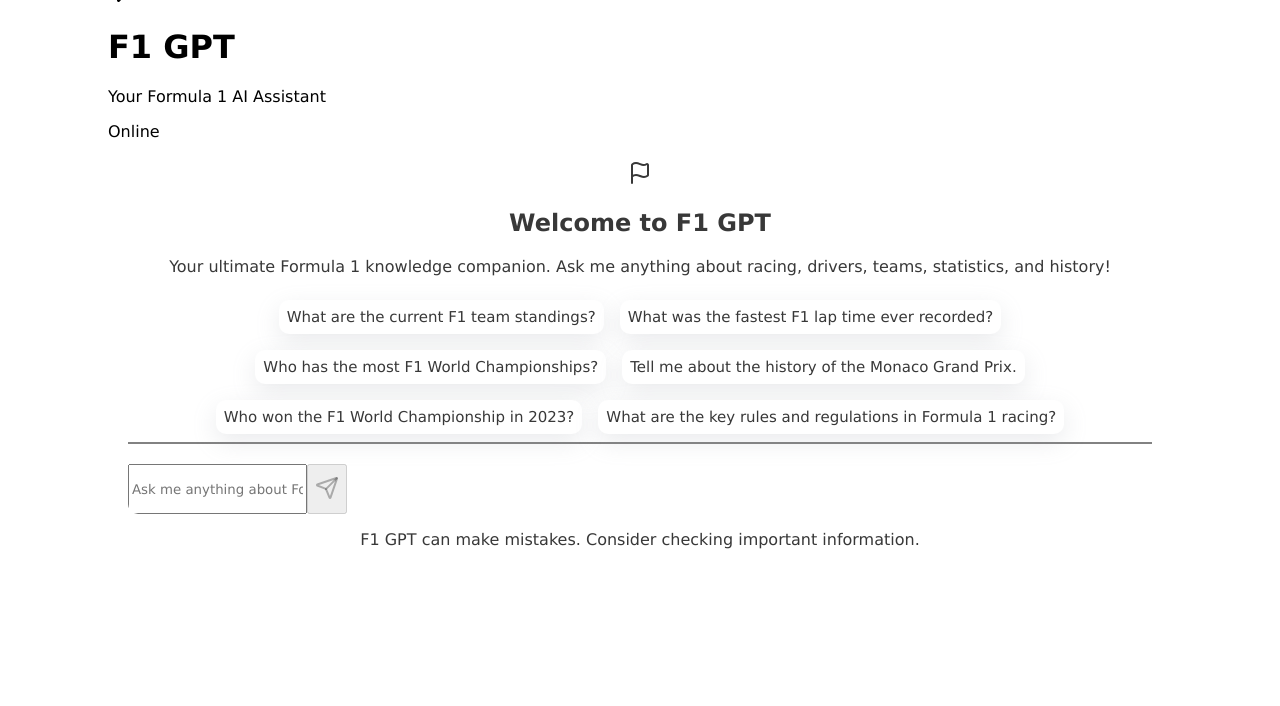
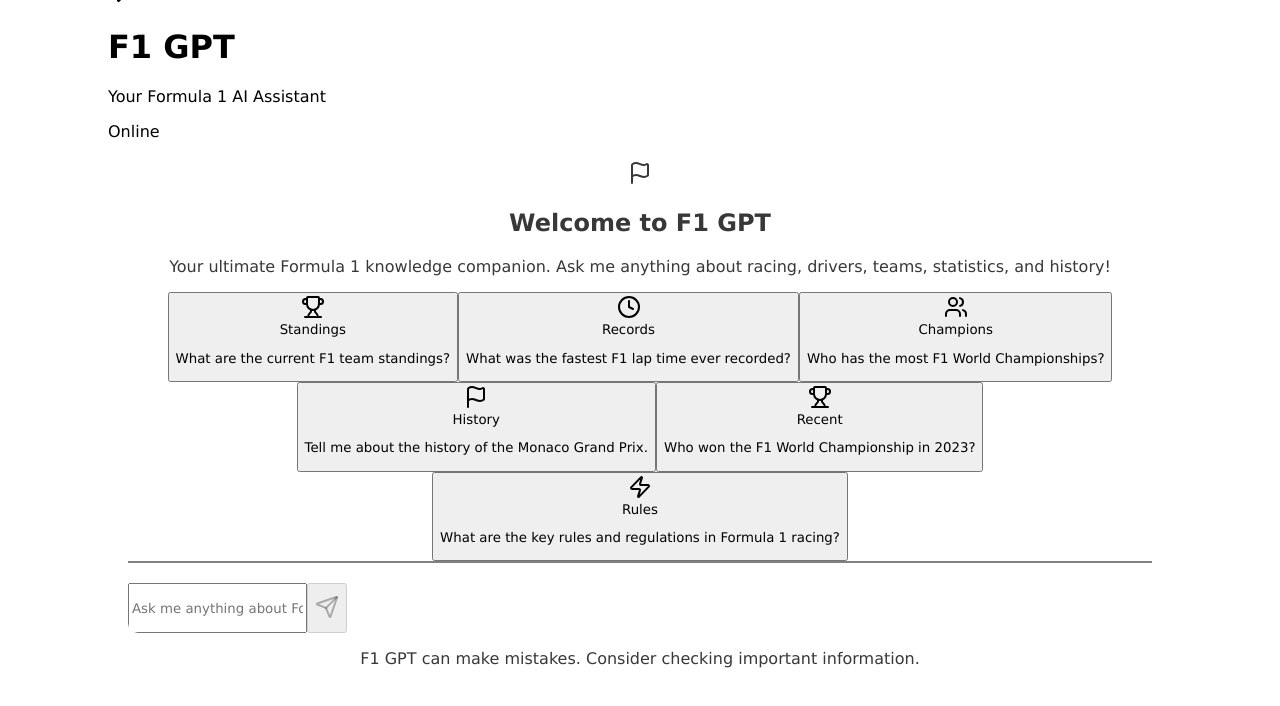
Before and after one commit to Yatheesh-Nagella/f1-gpt, a Next.js app: page / in a window 1280 px wide. Shown: the top 706 px of the page. Built offline with nearby package versions, Linux system fonts and the light colour scheme.

Commit message:
update components

```diff
--- a/app/components/Bubble.tsx
+++ b/app/components/Bubble.tsx
@@ -1,8 +1,19 @@
 const Bubble = ({ message }) => {
     const { content, role } = message;
-    return(
-        <div className={`${role} bubble`}>{content}</div>
-    )
-}
+
+    return (
+        <div className={`flex ${role === 'user' ? 'justify-end' : 'justify-start'}`}>
+            <div
+                className={`max-w-3xl rounded-2xl px-6 py-4 ${
+                    role === 'user'
+                        ? 'bg-gradient-to-r from-red-600 to-red-500 text-white shadow-lg shadow-red-500/25'
+                        : 'bg-gray-800/80 backdrop-blur-sm text-gray-100 border border-gray-700/50'
+                }`}
+            >
+                <p className="leading-relaxed whitespace-pre-wrap">{content}</p>
+            </div>
+        </div>
+    );
+};
 
 export default Bubble;
--- a/app/components/LoadingBubble.tsx
+++ b/app/components/LoadingBubble.tsx
@@ -1,7 +1,18 @@
 const LoadingBubble = () => {
-    return(
-        <div className="loader"></div>
-    )
-}
+    return (
+        <div className="flex justify-start">
+            <div className="bg-gray-800/80 backdrop-blur-sm rounded-2xl px-6 py-4 border border-gray-700/50">
+                <div className="flex items-center space-x-2 text-red-400">
+                    <div className="flex space-x-1">
+                        <div className="w-2 h-2 bg-red-400 rounded-full animate-bounce" style={{animationDelay: '0ms'}}></div>
+                        <div className="w-2 h-2 bg-red-400 rounded-full animate-bounce" style={{animationDelay: '150ms'}}></div>
+                        <div className="w-2 h-2 bg-red-400 rounded-full animate-bounce" style={{animationDelay: '300ms'}}></div>
+                    </div>
+                    <span className="text-sm">F1 GPT is thinking...</span>
+                </div>
+            </div>
+        </div>
+    );
+};
 
 export default LoadingBubble;
--- a/app/components/PromptSuggestionButton.tsx
+++ b/app/components/PromptSuggestionButton.tsx
@@ -1,9 +1,22 @@
-const PromptSuggestionButton = ({ text, onClick }) => {
-  return (
-    <button className="prompt-suggestion-button" onClick={onClick}>
-      {text}
-    </button>
-  );
+const PromptSuggestionButton = ({ text, onClick, icon, category }) => {
+    return (
+        <button
+            className="group bg-gray-800/50 backdrop-blur-sm border border-gray-700/50 rounded-xl p-4 hover:bg-gray-700/50 hover:border-red-500/50 transition-all duration-300 text-left hover:scale-105 hover:shadow-lg hover:shadow-red-500/10"
+            onClick={onClick}
+        >
+            <div className="flex items-center space-x-3 mb-2">
+                <div className="text-red-400 group-hover:text-red-300 transition-colors">
+                    {icon}
+                </div>
+                <span className="text-xs font-semibold text-red-400 bg-red-400/10 px-2 py-1 rounded-full">
+                    {category}
+                </span>
+            </div>
+            <p className="text-gray-200 group-hover:text-white transition-colors text-sm font-medium">
+                {text}
+            </p>
+        </button>
+    );
 };
 
 export default PromptSuggestionButton;
--- a/app/components/PromptSuggestionsRow.tsx
+++ b/app/components/PromptSuggestionsRow.tsx
@@ -1,25 +1,53 @@
 import PromptSuggestionButton from "./PromptSuggestionButton";
+import { Trophy, Clock, Users, Flag, Zap } from 'lucide-react';
 
 const PromptSuggestionRow = ({ onPromptClick }) => {
     const prompts = [
-        "What are the current F1 team standings?",
-        "What was the fastest F1 lap time ever recorded?",
-        "Who has the most F1 World Championships?",
-        "Tell me about the history of the Monaco Grand Prix.",
-        "Who won the F1 World Championship in 2023?",
-        "What are the key rules and regulations in Formula 1 racing?"
+        {
+            text: "What are the current F1 team standings?",
+            icon: <Trophy className="w-4 h-4" />,
+            category: "Standings"
+        },
+        {
+            text: "What was the fastest F1 lap time ever recorded?",
+            icon: <Clock className="w-4 h-4" />,
+            category: "Records"
+        },
+        {
+            text: "Who has the most F1 World Championships?",
+            icon: <Users className="w-4 h-4" />,
+            category: "Champions"
+        },
+        {
+            text: "Tell me about the history of the Monaco Grand Prix.",
+            icon: <Flag className="w-4 h-4" />,
+            category: "History"
+        },
+        {
+            text: "Who won the F1 World Championship in 2023?",
+            icon: <Trophy className="w-4 h-4" />,
+            category: "Recent"
+        },
+        {
+            text: "What are the key rules and regulations in Formula 1 racing?",
+            icon: <Zap className="w-4 h-4" />,
+            category: "Rules"
+        }
     ];
 
-    return(
-        <div className="prompt-suggestion-row">
+    return (
+        <div className="grid grid-cols-1 md:grid-cols-2 lg:grid-cols-3 gap-4">
             {prompts.map((prompt, index) => (
                 <PromptSuggestionButton
                     key={`suggestion-${index}`}
-                    text={prompt}
-                    onClick={() => onPromptClick(prompt)}/>
+                    text={prompt.text}
+                    icon={prompt.icon}
+                    category={prompt.category}
+                    onClick={() => onPromptClick(prompt.text)}
+                />
             ))}
         </div>
-    )
-}
+    );
+};
 
 export default PromptSuggestionRow;
```
